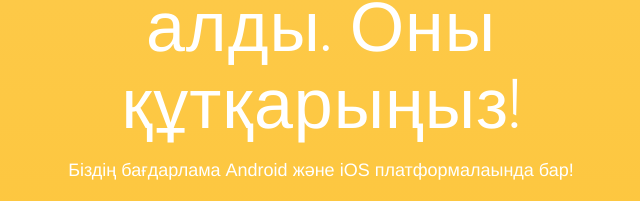
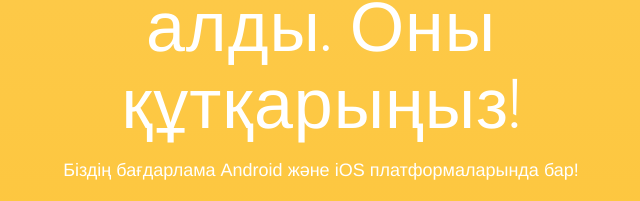
Before and after one commit to abaiapp/abaiapp.github.io, a website: page index.html in a window 1280 px wide. Shown: the part 1111-1312 px from the top of the page, 319-959 px from the left. Drawn offline with nearby package versions, Linux system fonts and the light colour scheme; a web font is replaced by a local one.

Commit message:
small typo

```diff
--- a/index.html
+++ b/index.html
@@ -132,7 +132,7 @@
             <div class="row">
                 <div class="col-md-8 col-md-offset-2">
                     <h2 class="section-heading">Робот Абай Қара Сөздерін тұтқынға алды. Оны құтқарыңыз!</h2>
-                    <p>Біздің бағдарлама Android және iOS платформалаында бар!</p>
+                    <p>Біздің бағдарлама Android және iOS платформаларында бар!</p>
                     <div class="badges">
                         <a class="badge-link" href="https://play.google.com/store/apps/details?id=serekov.abzal.abai" onclick="trackOutboundLink('https://play.google.com/store/apps/details?id=serekov.abzal.abai', 0); return false;"  target="_blank" ><img src="img/google-play-badge.svg" alt=""></a>
                         <a class="badge-link" href="https://itunes.apple.com/us/app/абай-абайға-роботты-жеңуге-көмектес/id1262802793?ls=1&mt=8" onclick="trackOutboundLink('https://itunes.apple.com/us/app/абай-абайға-роботты-жеңуге-көмектес/id1262802793?ls=1&mt=8', 1); return false;"  target="_blank"><img src="img/app-store-badge.svg" alt=""></a>
```
